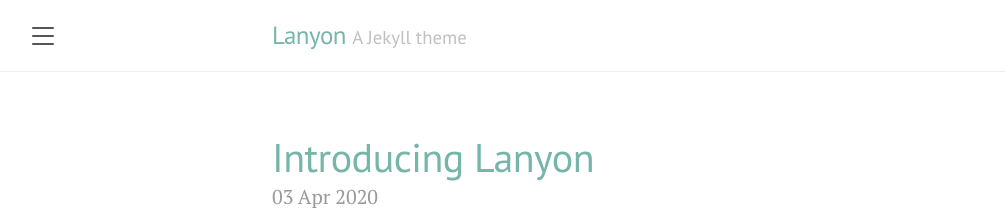
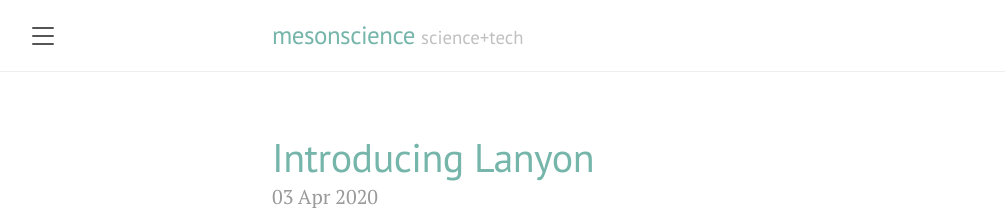
Before and after one commit to floatinginteger64/floatinginteger64.github.io, a Jekyll site: the page built from index.html, in a window 1280 px wide and 900 px high. Shown: the top 216 px of the window, without its empty margins (8-1013 px from the left). Built offline with Jekyll 4.4.1, drawn with Linux system fonts in a browser that asks for light colours; the list of posts is cut into pages by our own code.

Commit message:
Update _config.yml

```diff
--- a/_config.yml
+++ b/_config.yml
@@ -1,7 +1,7 @@
 # Setup
-title:               Lanyon
-tagline:             'A Jekyll theme'
-description:         'A reserved <a href="https://jekyllrb.com" target="_blank">Jekyll</a> theme that places the utmost gravity on content with a hidden drawer. Made by <a href="https://twitter.com/mdo" target="_blank">@mdo</a>.'
+title:               mesonscience
+tagline:             'science+tech'
+description:         'The devblog, from the desk of Ron Bali.'
 url:                 https://mesonscience.ml
 baseurl:             ''
 paginate:            5
@@ -18,5 +18,5 @@
   - jekyll-paginate
 
 # Custom vars
-version:             1.1.0
+version:             42
 # google_analytics_id: #UA-XXXX-Y
```
